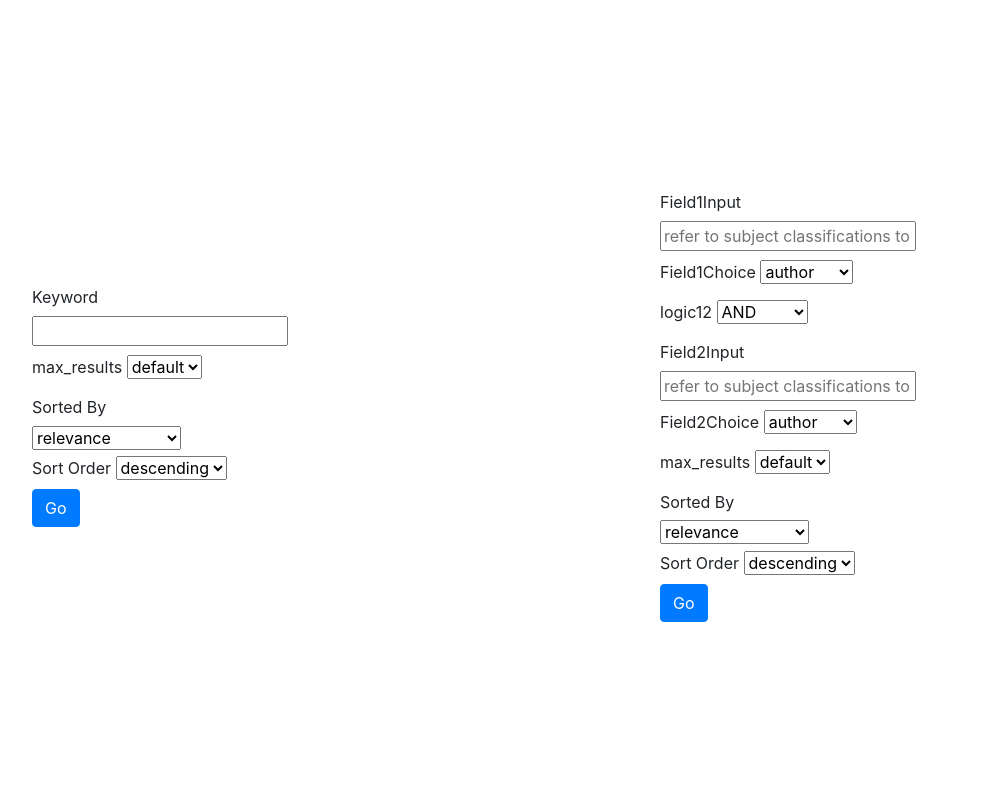
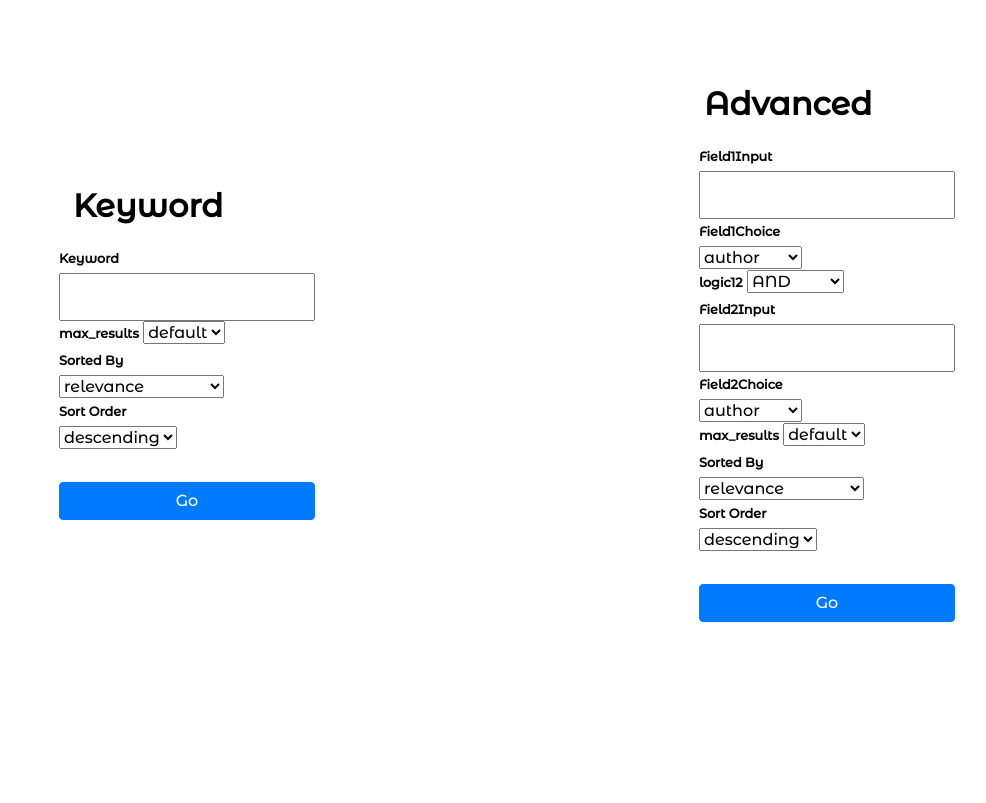
Before and after one commit to LarsonLaugh/arXivEng, a Flask app: page / in a window 1280 px wide. Shown: the whole page, without its empty margins (172-1158 px from the left). After the commit the page ends 622 px from the top, so only its background shows below. Run offline with Flask 2, Linux system fonts and the light colour scheme.

Commit message:
modified UI and add per page option

```diff
--- a/arxiveng/app.py
+++ b/arxiveng/app.py
@@ -30,6 +30,7 @@ def search():
 @app.route('/kwsearch', methods = ['POST', 'GET'])
 def kwSearch():
     page = request.args.get('page', 1, type=int)
+    per_page = request.args.get('per_page', 5, type = int)
     if request.method == "POST":
         form = dict(request.form)
         papers = arxiv.query(
@@ -42,22 +43,22 @@ def kwSearch():
             clear_cache()
             build_cache(papers)
             flash('Your keyword engine is on', 'success')
-            papers = Paper.query.paginate(page=page, per_page=form.get('per_page'))
-            return render_template('render_results.html', papers = papers, title ="Search Results")
+            papers = Paper.query.paginate(page=page, per_page=per_page)
+            return render_template('render_results.html', papers = papers, title ="Search Results", selections = [5,10,20,50], per_page=per_page)
         else:
             flash('Sorry. Your search request has been rejected', 'danger')
             return redirect(url_for('search'))
     else:
-        papers = Paper.query.paginate(page=page, per_page=form.get('per_page'))
+        papers = Paper.query.paginate(page=page, per_page=per_page)
         # papers = Paper.query.order_by(Paper.publish_time.desc()).paginate(page=page, per_page=5)
-        return render_template('render_results.html', papers = papers, title ="Search Results")
+        return render_template('render_results.html', papers = papers, title ="Search Results", selections = [5,10,20,50], per_page=per_page)
 
 
 
 @app.route('/advsearch', methods = ['POST','GET'])
 def advSearch():
-    page = request.args.get('page',1, type=int)
-
+    page = request.args.get('page', 1, type=int)
+    per_page = request.args.get('per_page', 5, type = int)
     if request.method == 'POST':
         form = dict(request.form)
         papers = arxiv.query(
@@ -70,14 +71,14 @@ def advSearch():
             clear_cache()
             build_cache(papers)
             flash('Your advanced engine is on', 'success')
-            papers = Paper.query.paginate(page=page, per_page=form.get('per_page'))
-            return render_template('render_results.html', papers = papers, title ="Search Results")
+            papers = Paper.query.paginate(page=page, per_page=per_page)
+            return render_template('render_results.html', papers = papers, title ="Search Results", selections = [5,10,20,50], per_page=per_page)
         else:
             flash('Sorry. Your search request has been rejected', 'danger')
             return redirect(url_for('search'))
     else:
-        papers = Paper.query.paginate(page=page, per_page=5)
-        return render_template('render_results.html', papers = papers, title ="Search Results")
+        papers = Paper.query.paginate(page=page, per_page=per_page)
+        return render_template('render_results.html', papers = papers, title ="Search Results", selections = [5,10,20,50], per_page=per_page)
 
 
 @app.route('/download', methods = ['POST','GET'])
@@ -99,7 +100,6 @@ def download():
 
 # form
 
-fields = ['author','title']
 
 class KSearchForm(FlaskForm):
     keyword = StringField('Keyword', validators=[
--- a/arxiveng/templates/base.html
+++ b/arxiveng/templates/base.html
@@ -5,34 +5,11 @@
     <meta name="viewport" content="width=device-width, initial-scale=1.0">
     <link rel="stylesheet" href="{{ url_for('static', filename='/bootstrap.min.css')}}">
     <script src="{{ url_for('static', filename='/bootstrap.min.js')}}"></script>
+    <link href="https://fonts.googleapis.com/css2?family=Montserrat+Alternates:wght@500&display=swap" rel="stylesheet">
     {% block head %} {% endblock %}
 </head>
 
 <body>
-    <style>
-        .container{
-            width: 100%;
-            margin:50px,50px;
-            min-width: 150px;
-            max-width: 800px;
-            padding-top: 150px;
-            justify-content: center;
-            align-items: center;
-            display: flex;
-            flex-direction: column;
-        }
-
-        label {
-            margin-bottom:.2rem;
-            margin-top:.2rem;
-
-        }
-        div {
-            margin-bottom:.2rem;
-            margin-top:.2rem;
-        }
-
-    </style>
 
 
     {% with messages = get_flashed_messages(with_categories=true) %}
--- a/arxiveng/templates/index.html
+++ b/arxiveng/templates/index.html
@@ -6,35 +6,56 @@
 {% block body %}
 <style>
     body{
-        height:100vh;
-    }
-    .panels {
+        font-family: 'Montserrat Alternates' , sans-serif;
+        color:var(--clr-graydark);
         display: flex;
         flex-direction: row;
         align-items: center;
-        height: 100%;
-        width: 100%;
     }
-    form {
-        margin-left: 5%;
-        margin-right: 5%;
-        align-items: center;
-        width: 100%;
-        max-width: 500px;
-        min-width: 300px;
+
+    .wrapper{
+
+        width: 30rem;
+        padding: 2rem;
+        margin:2rem auto
+
+    }
+    .title{
+        font-size: 2rem;
+        font-weight: bold;
+        text-align:center;
+        margin-bottom: 1rem;
+    }
+    .form-group{
+        display: flex;
+        flex-direction: column;
+        margin: 1rem 0;
+    }
+    .form-label{
+        font-size: 0.8rem;
+        margin-bottom: -0.2rem;
+        font-weight: bold;
+    }
+    .form-input{
+        /* border: none; */
+        padding:10px;
+        color:inherit;
+        font-family:inherit;
+        width: 16rem;
     }
 
 
+
 </style>
-
-<div class = "panels">
-
+<div class="wrapper">
+    <div class = "form-group">
+        <div class="title"> Keyword </div>
         <form action = "{{ url_for('kwSearch') }}" method = "POST">
             {{ form_kw.hidden_tag() }}
             <div class="d-grid gap-2 col-6 mx-auto">
                 <div class="d-grid gap-2">
                     <label class="form-label">{{ form_kw.keyword.label }}</label>
-                {{ form_kw.keyword }}
+                    {{ form_kw.keyword(class="form-input") }}
                 </div>
 
                 <div class="d-grid gap-2">
@@ -50,18 +71,24 @@
                 </div>
 
                 <div class="d-grid gap-2">
-                {{ form_kw.submit(class="btn btn-primary") }}
+                    {{ form_kw.submit(class="btn btn-primary",style="width:16rem; margin-top:2rem") }}
                 </div>
             </div>
         </form>
+    </div>
+</div>
 
+
+<div class="wrapper">
+    <div class="form-group">
+        <div class="title">Advanced</div>
         <form action = "{{ url_for('advSearch') }}" method = "POST">
 
             {{ form_adv.hidden_tag() }}
             <div class="d-grid gap-2 col-6 mx-auto">
                 <div class="d-grid gap-2">
                     <label class="form-label">{{ form_adv.field1_input.label }}</label>
-                {{ form_adv.field1_input(placeholder="refer to subject classifications to use subject field ") }}
+                    {{ form_adv.field1_input(class="form-input") }}
                 </div>
                 <div class="d-grid gap-2">
                     <label class="form-label">{{ form_adv.field1_choice.label }}</label>
@@ -75,7 +102,7 @@
 
                 <div class="d-grid gap-2">
                     <label class="form-label">{{ form_adv.field2_input.label }}</label>
-                {{ form_adv.field2_input(placeholder="refer to subject classifications to use subject field ") }}
+                    {{ form_adv.field2_input(class="form-input") }}
                 </div>
 
                 <div class="d-grid gap-2">
@@ -96,11 +123,13 @@
                 </div>
 
                 <div class="d-grid gap-2">
-                {{ form_adv.submit(class="btn btn-primary") }}
+                    {{ form_adv.submit(class="btn btn-primary", style="width:16rem; margin-top:2rem") }}
                 </div>
 
             </div>
         </form>
+    </div>
+</div>
 
-</div>
+
 {% endblock %}
```
Also changed, not shown: arxiveng/templates/render_results.html (+14 -3 lines), arxiveng/cache.db, 1 other file. Lines whose indentation alone changed are shown as unchanged.
